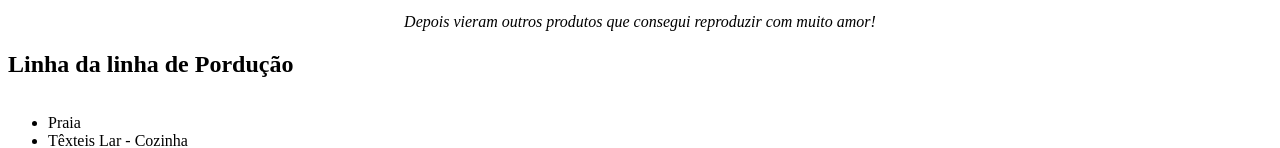
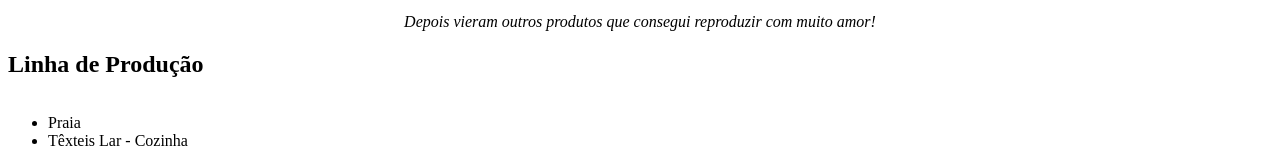
Before and after one commit to ProfPatLopes/ateliePatArts, a plain HTML site: page index.html in a window 1280 px wide. Shown: the part 192-340 px from the top of the page. Drawn offline with Linux system fonts and the light colour scheme.

Commit message:
correcao

```diff
--- a/index.html
+++ b/index.html
@@ -20,7 +20,7 @@
     </div>
 
   <div class="lista">
-      <h2>Linha da linha de Pordução</h2>
+      <h2>Linha de Produção</h2>
       <ul>
         <li class="itens">Praia</li>
         <li class="itens">Têxteis Lar - Cozinha</li>
```
